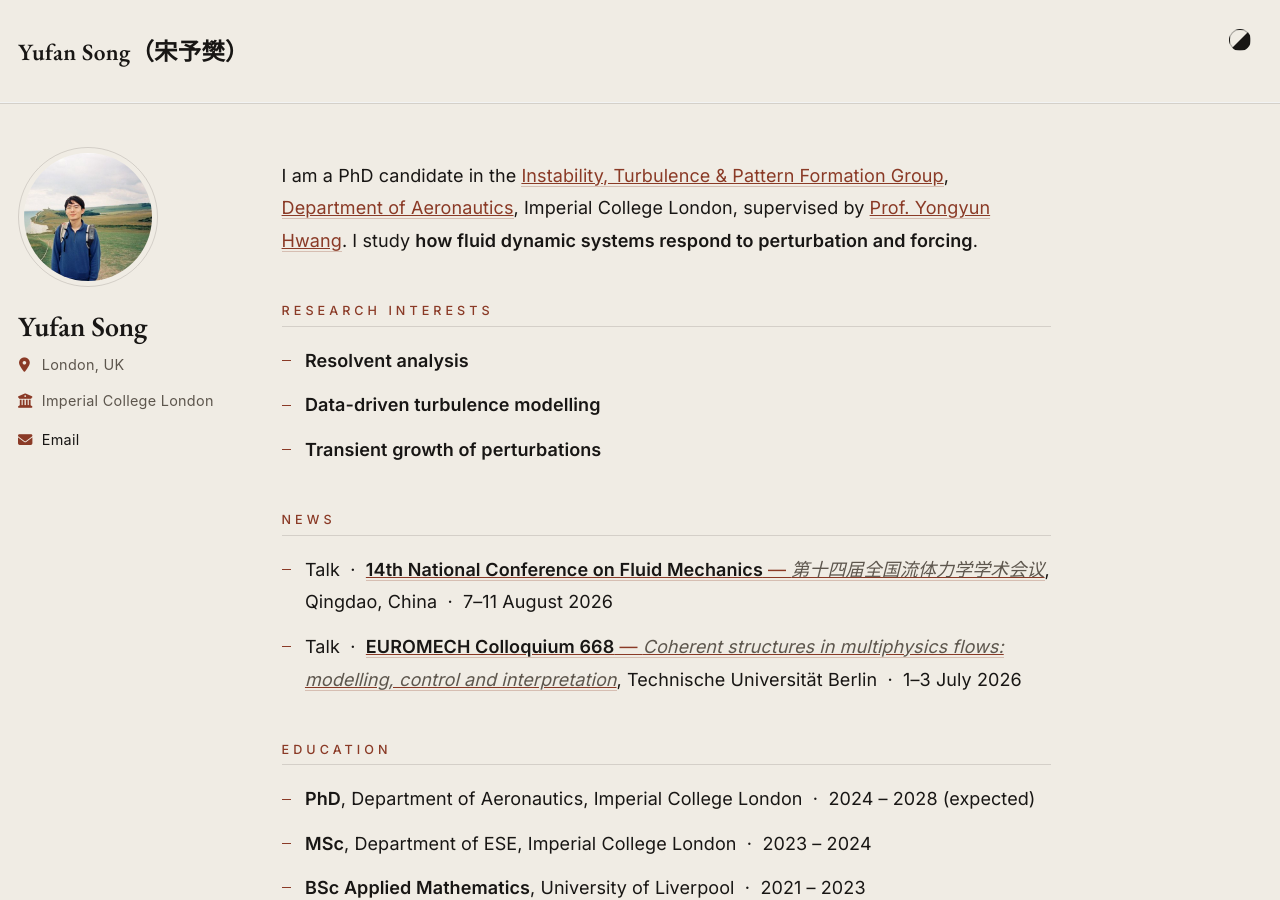
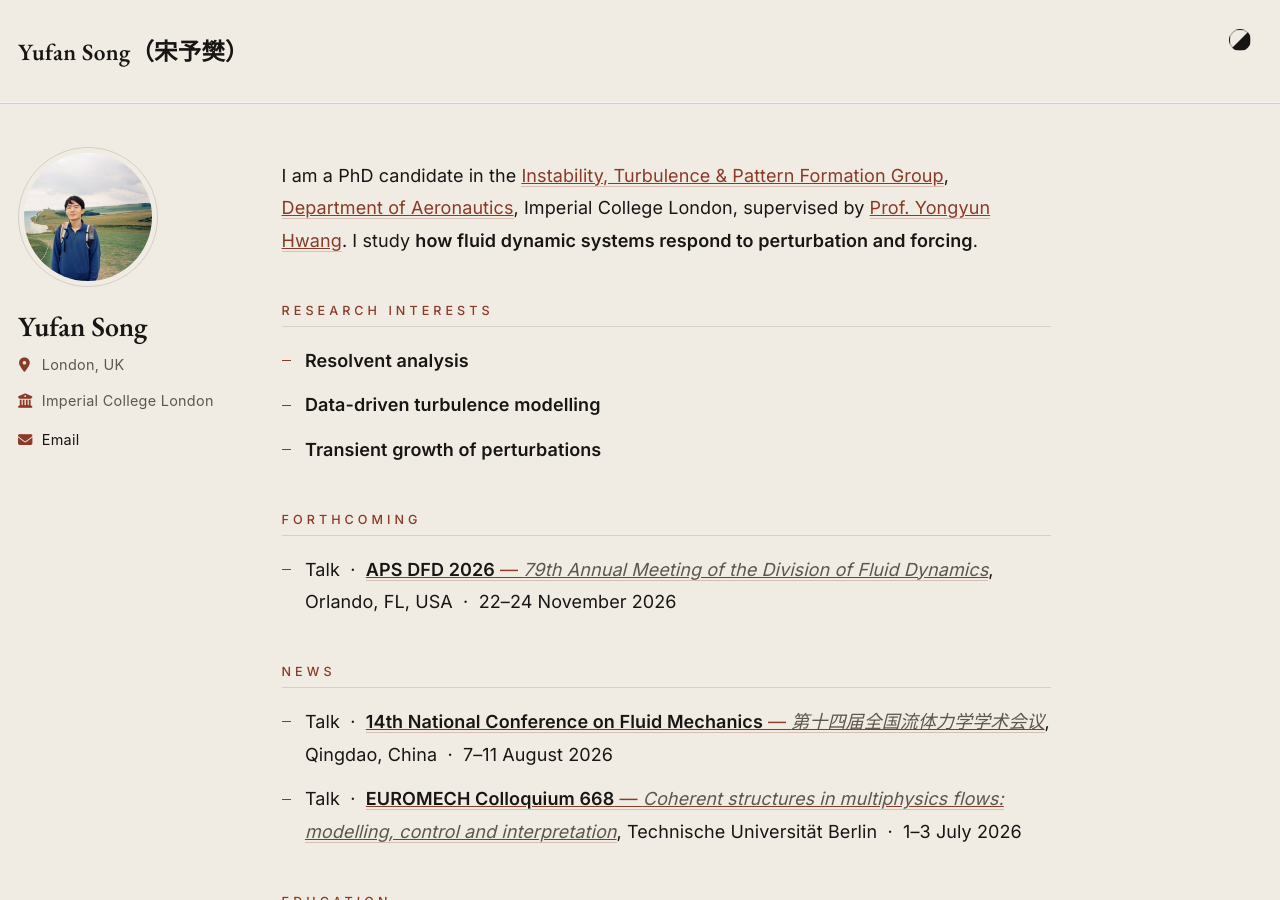
Before and after one commit to songyufan1005/yufansong.github.io, a Jekyll site: the page built from _pages/about.md, in a window 1280 px wide and 900 px high. Built offline with Jekyll 4.4.1, drawn with Linux system fonts in a browser that asks for light colours; a script bundle is joined from its source files by our own code; library files that are not in the unit come from our copies.

Commit message:
Add APS DFD 2026 to Forthcoming
Co-Authored-By: Claude Opus 5 (1M context) <noreply@anthropic.com>

```diff
--- a/_pages/about.md
+++ b/_pages/about.md
@@ -15,6 +15,10 @@ Research interests
 - **Data-driven turbulence modelling**
 - **Transient growth of perturbations**
 
+
+Forthcoming
+======
+- Talk &nbsp;·&nbsp; [**APS DFD 2026** — *79th Annual Meeting of the Division of Fluid Dynamics*](https://dfd-meeting.aps.org/), Orlando, FL, USA &nbsp;·&nbsp; 22–24 November 2026
 
 News
 ======
```
